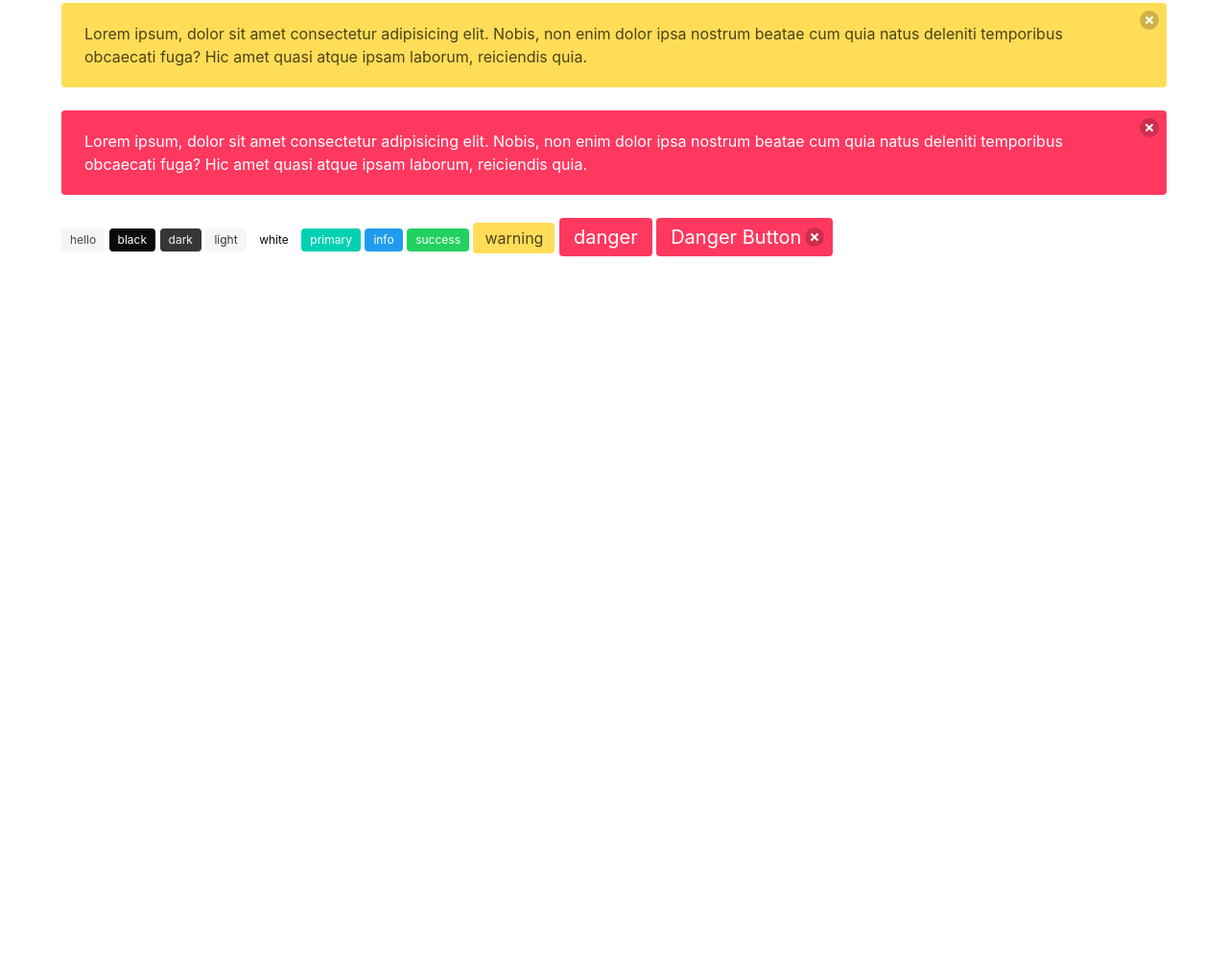
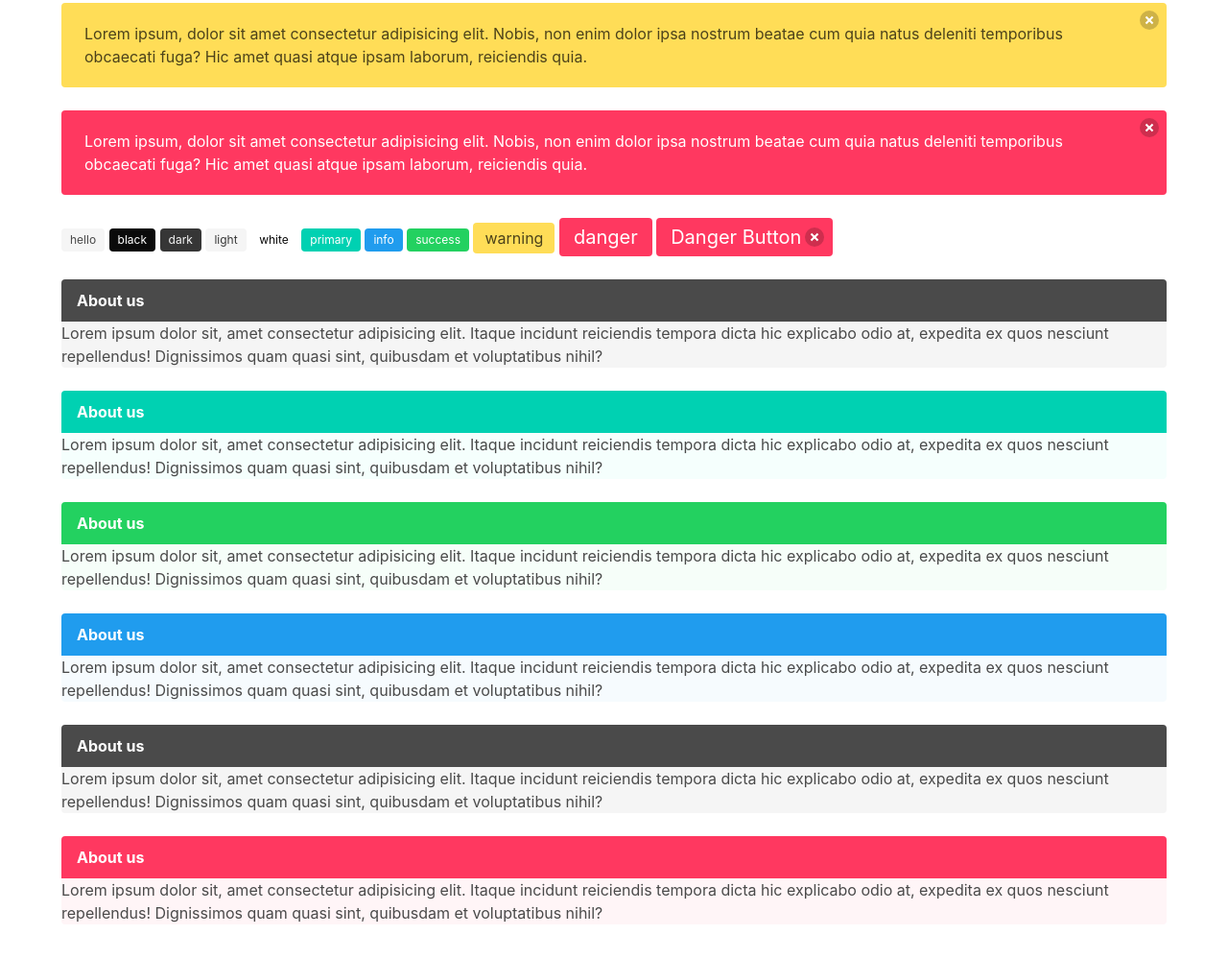
Before and after one commit to tbonfim/bulma, a website: page crash/index.html in a window 1280 px wide. Shown: the part 1663-2662 px from the top of the page at 96% size. Before the commit the page ends 2010 px from the top, so only its background shows below. Drawn offline with nearby package versions, Linux system fonts and the light colour scheme.

Commit message:
Add message

```diff
--- a/crash/index.html
+++ b/crash/index.html
@@ -120,6 +120,57 @@
                 Danger Button<button class="delete"></button>
             </span>
         </div>
+        <div class="block">
+            <article class="message">
+                <div class="message-header">
+                    <p>About us</p>
+                </div>
+                <div class="message-boddy">
+                    Lorem ipsum dolor sit, amet consectetur adipisicing elit. Itaque incidunt reiciendis tempora dicta hic explicabo odio at, expedita ex quos nesciunt repellendus! Dignissimos quam quasi sint, quibusdam et voluptatibus nihil?
+                </div>
+            </article>
+            <article class="message is-primary">
+                <div class="message-header">
+                    <p>About us</p>
+                </div>
+                <div class="message-boddy">
+                    Lorem ipsum dolor sit, amet consectetur adipisicing elit. Itaque incidunt reiciendis tempora dicta hic explicabo odio at, expedita ex quos nesciunt repellendus! Dignissimos quam quasi sint, quibusdam et voluptatibus nihil?
+                </div>
+            </article>
+            <article class="message is-success">
+                <div class="message-header">
+                    <p>About us</p>
+                </div>
+                <div class="message-boddy">
+                    Lorem ipsum dolor sit, amet consectetur adipisicing elit. Itaque incidunt reiciendis tempora dicta hic explicabo odio at, expedita ex quos nesciunt repellendus! Dignissimos quam quasi sint, quibusdam et voluptatibus nihil?
+                </div>
+            </article>
+            <article class="message is-info">
+                <div class="message-header">
+                    <p>About us</p>
+                </div>
+                <div class="message-boddy">
+                    Lorem ipsum dolor sit, amet consectetur adipisicing elit. Itaque incidunt reiciendis tempora dicta hic explicabo odio at, expedita ex quos nesciunt repellendus! Dignissimos quam quasi sint, quibusdam et voluptatibus nihil?
+                </div>
+            </article>
+            <article class="message is-waning">
+                <div class="message-header">
+                    <p>About us</p>
+                </div>
+                <div class="message-boddy">
+                    Lorem ipsum dolor sit, amet consectetur adipisicing elit. Itaque incidunt reiciendis tempora dicta hic explicabo odio at, expedita ex quos nesciunt repellendus! Dignissimos quam quasi sint, quibusdam et voluptatibus nihil?
+                </div>
+            </article>
+            <article class="message is-danger">
+                <div class="message-header">
+                    <p>About us</p>
+                </div>
+                <div class="message-boddy">
+                    Lorem ipsum dolor sit, amet consectetur adipisicing elit. Itaque incidunt reiciendis tempora dicta hic explicabo odio at, expedita ex quos nesciunt repellendus! Dignissimos quam quasi sint, quibusdam et voluptatibus nihil?
+                </div>
+            </article>
+        </div>
+
         <div class="" style="margin-top: 5em"></div>
     </div>
 </body>
```
